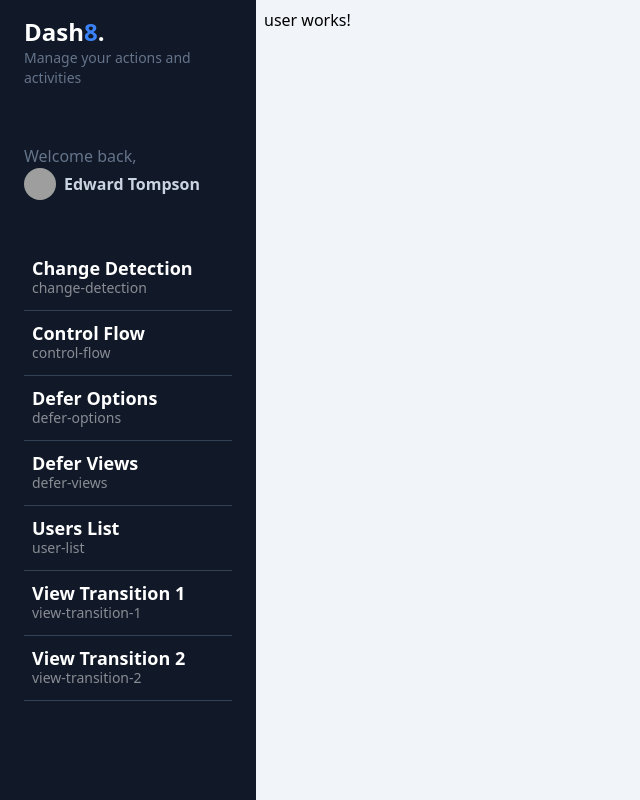
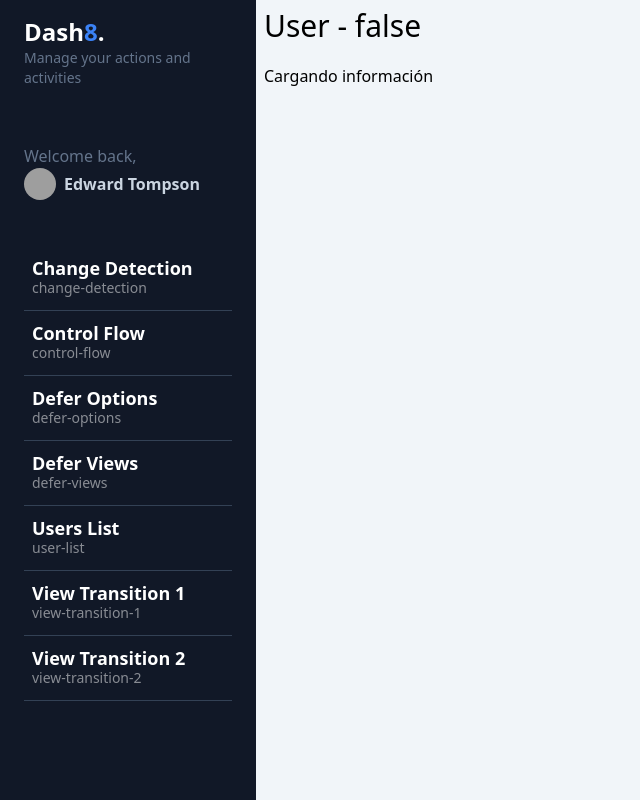
Before and after one commit to JCUrquiza/Angular17, an Angular app: page /dashboard/user/1 in a window 1280 px wide. Shown: the whole page, without its empty margins (0-640 px from the left). Built offline with nearby package versions, Linux system fonts and the light colour scheme; no server answers; grey boxes are pictures that could not be loaded.

Commit message:
Parsed observable to signal (with toSignal method)

```diff
--- a/src/app/dashboard/pages/user/user.component.html
+++ /dev/null
@@ -1 +0,0 @@
-<p>user works!</p>
--- a/src/app/dashboard/pages/user/user.component.ts
+++ b/src/app/dashboard/pages/user/user.component.ts
@@ -1,11 +1,48 @@
-import { Component } from '@angular/core';
+import { Component, inject, signal } from '@angular/core';
+import { ActivatedRoute } from '@angular/router';
+import { toSignal } from '@angular/core/rxjs-interop';
+
+import { TitleComponent } from '@shared/title/title.component';
+import { User } from '../../../interfaces/req-response';
+import { UserService } from '@services/user.service';
+import { switchMap } from 'rxjs';
 
 @Component({
   standalone: true,
-  imports: [],
-  templateUrl: './user.component.html',
-  styles: ``
+  imports: [ TitleComponent ],
+  template: `
+    <app-title title="User" />
+
+    @if ( user() ) {
+      <section>
+        <img
+          [srcset]="user()!.avatar"
+          [alt]="user()!.first_name"
+        />
+
+        <div>
+          <h3>{{ user()!.first_name }} {{ user()!.last_name }}</h3>
+          <p>{{ user()!.email }}</p>
+        </div>
+
+      </section>
+    } @else {
+      <p>Cargando información</p>
+    }
+
+  `,
 })
 export default class UserComponent {
 
+  private route = inject( ActivatedRoute );
+  private userService = inject( UserService );
+
+  // public user = signal<User | undefined>(undefined);
+  // toSignal: nos permite tomar un observable y regresar una señal:
+  public user = toSignal(
+    this.route.params.pipe(
+      switchMap( ({ id }) => this.userService.getUserById( id ) )
+    )
+  )
+
 }
--- a/src/app/services/user.service.ts
+++ b/src/app/services/user.service.ts
@@ -1,7 +1,7 @@
 import { Injectable, computed, inject, signal } from '@angular/core';
 import { HttpClient } from '@angular/common/http';
-import { User, UsersResponse } from '../interfaces/req-response';
-import { delay } from 'rxjs';
+import type { User, UserResponse, UsersResponse } from '../interfaces/req-response';
+import { delay, map } from 'rxjs';
 
 interface State {
   users: User[];
@@ -28,14 +28,23 @@ export class UserService {
     this.http.get<UsersResponse>('https://reqres.in/api/users')
       .pipe( delay(1500) )
       .subscribe( res => {
-
         this.#state.set({
           loading: false,
           users: res.data
         });
-
       });
 
   }
 
+
+  getUserById( id: string ) {
+
+    return this.http.get<UserResponse>(`https://reqres.in/api/users/${ id }`)
+      .pipe(
+        delay(1500),
+        map( resp => resp.data )
+      )
+
+  }
+
 }
```
Also changed, not shown: src/app/interfaces/req-response.ts (+8 -0 lines).
